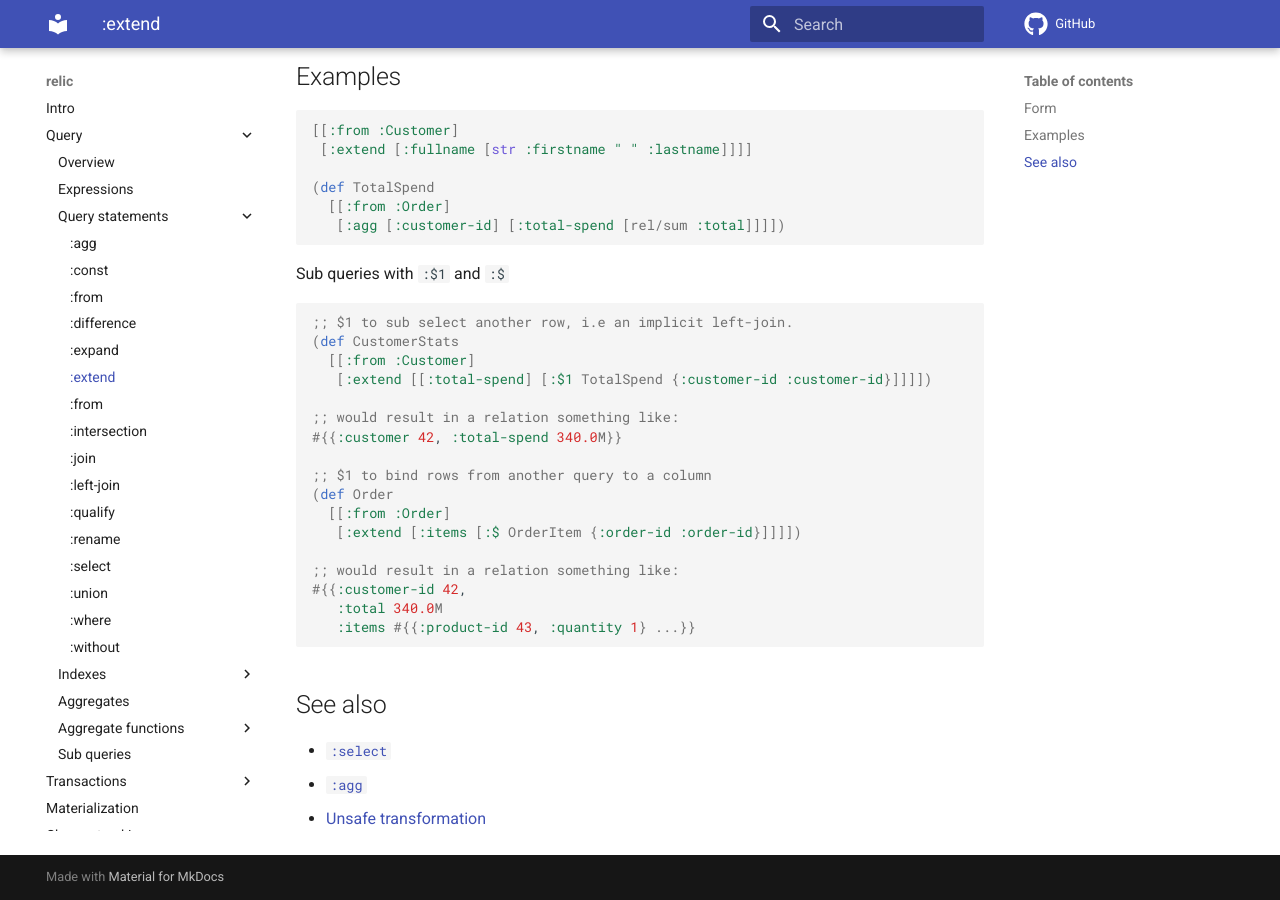
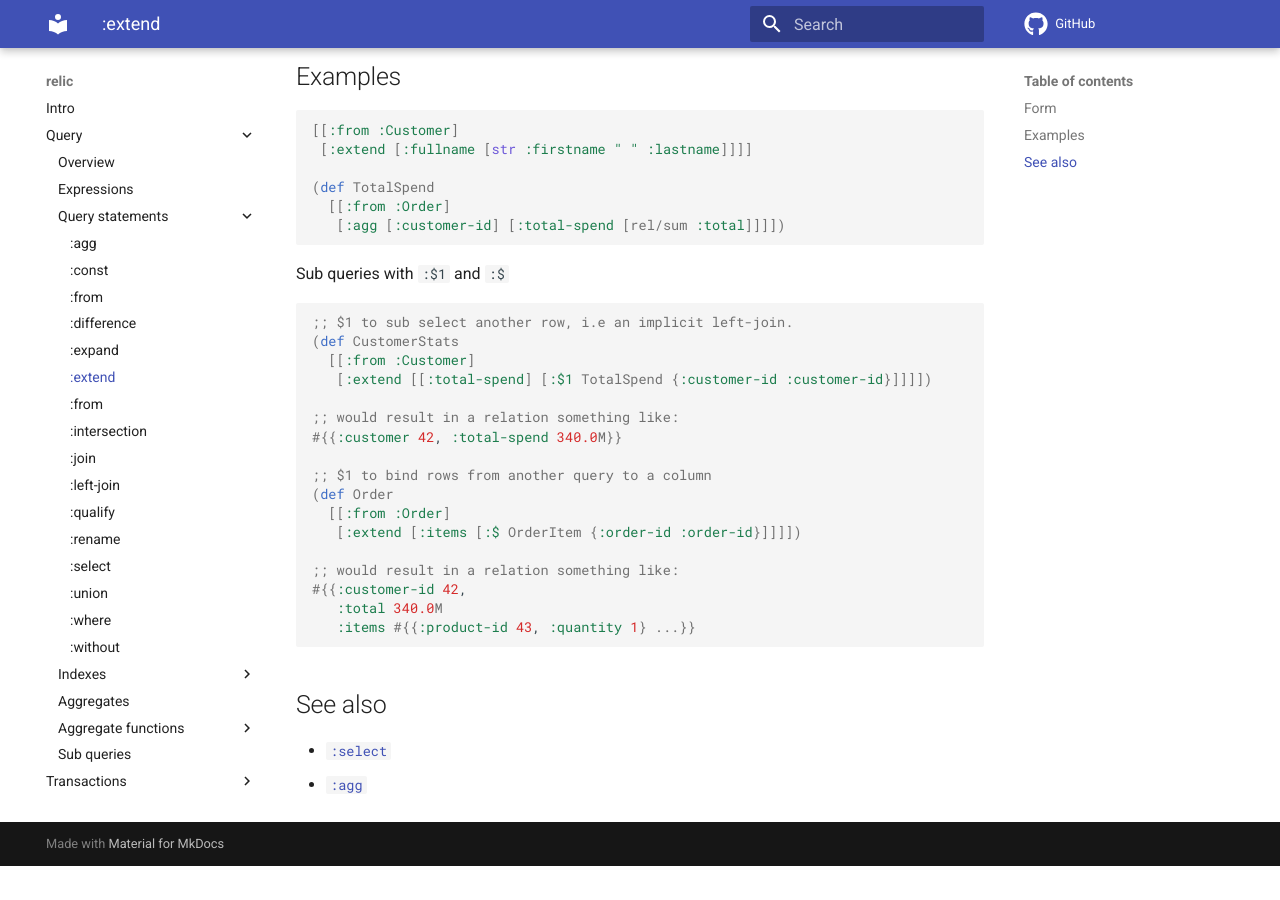
Before and after one commit to wotbrew/relic, an MkDocs documentation site: the page built from doc/extend.md, in a window 1280 px wide and 900 px high, scrolled down 656 px. Built offline with MkDocs 1.6.1 and Material for MkDocs 9.7.7, drawn with Linux system fonts in a browser that asks for light colours; comment, search, counter and statistics services are not loaded; after the commit the page ends 1522 px from its top, so only the background shows below that.

Commit message:
removed link to unsafe transform in extend.md

```diff
--- a/doc/extend.md
+++ b/doc/extend.md
@@ -62,4 +62,3 @@
 
 - [`:select`](select.md)
 - [`:agg`](agg.md)
-- [Unsafe transformation](unsafe-transform.md)
```
